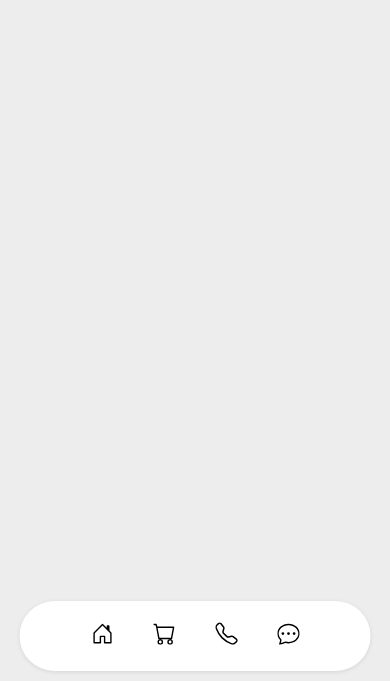
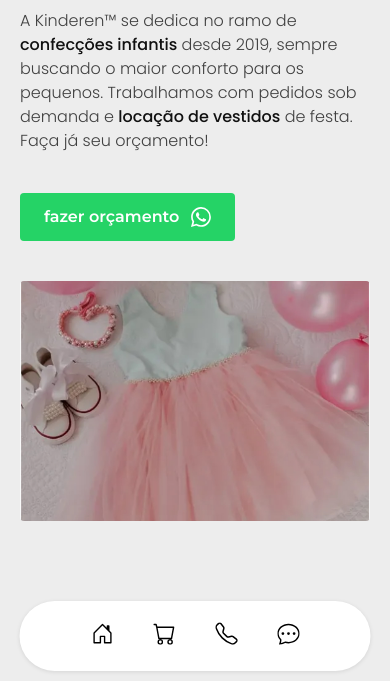
Before and after one commit to gabrielmenezesnog/kinderen, a plain HTML site: page index.html in a window 390 px wide. Shown: the part 163-844 px from the top of the page. Drawn offline with Linux system fonts and the light colour scheme; a script that the page names is missing.

Commit message:
introduction iniciated

```diff
--- a/css/colors.css
+++ b/css/colors.css
@@ -13,3 +13,7 @@
   --blue: #1e91e4;
   --grey-ed: #ededed;
 }
+
+.grey-40 {
+  color: var(--grey-40);
+}
--- a/css/global.css
+++ b/css/global.css
@@ -6,6 +6,15 @@ body {
 ul,
 li {
   list-style: none;
+  padding: 0px;
+}
+
+h1,
+h2,
+h3,
+h4,
+p {
+  margin: 0px;
   padding: 0px;
 }
 
@@ -23,6 +32,11 @@ a {
   max-width: 1200px;
 }
 
+.strong{
+  font-weight: 500;
+  color: var(--black-111);
+}
+
 @media (max-width: 600px) {
   body {
     background: var(--grey-ed);
--- a/css/header.css
+++ b/css/header.css
@@ -3,6 +3,7 @@
   justify-content: space-between;
   align-items: center;
   padding-top: 20px;
+  margin-bottom: 60px;
 }
 
 .desktop-menu ul {
@@ -13,10 +14,11 @@
 .desktop-menu li a {
   padding: 10px 20px;
   border-radius: 4px;
+  transition: 0.2s;
 }
 
-.desktop-menu li a:hover {
-  background: var(--grey-ed);
+.desktop-menu li:hover a{
+  background: var(--yellow-pure);
 }
 
 @media (max-width: 600px) {
@@ -33,5 +35,6 @@
     justify-content: center;
     align-items: center;
     padding-top: 20px;
+    margin-bottom: 20px;
   }
 }
--- /dev/null
+++ b/css/introduction.css
@@ -0,0 +1,72 @@
+.img-container-mobile {
+  display: none;
+}
+
+.intro-img {
+  object-fit: cover;
+  box-sizing: border-box;
+  width: 560px;
+  height: auto;
+  border-radius: 4px;
+}
+
+.introduction {
+  display: grid;
+  grid-template-columns: 1fr 1fr;
+  align-items: center;
+  gap: 120px;
+}
+
+.introduction h1 {
+  margin-bottom: 20px;
+}
+
+.introduction p {
+  margin-bottom: 40px;
+}
+
+.orcamento {
+  background: var(--green);
+  color: var(--white);
+  border-radius: 4px;
+  padding: 12px 24px;
+  display: flex;
+  align-items: center;
+  gap: 12px;
+  width: fit-content;
+  transition: 0.3s;
+  margin-bottom: 40px;
+}
+
+.orcamento:hover {
+  transform: scale(1.05);
+}
+
+@media (max-width: 600px) {
+  .img-container-mobile {
+    display: block;
+  }
+
+  .img-container-desktop {
+    display: none;
+  }
+
+  .intro-img {
+    object-fit: cover;
+    width: 100%;
+    height: 240px;
+    border-radius: 4px;
+  }
+
+  .introduction {
+    display: grid;
+    grid-template-columns: 1fr;
+    align-items: center;
+    gap: 0px;
+  }
+
+  .img-container {
+    display: flex;
+    justify-content: center;
+  }
+}
--- a/css/mobile-menu.css
+++ b/css/mobile-menu.css
@@ -8,7 +8,7 @@
   }
 
   .mobile-menu-position {
-    position: absolute;
+    position: fixed;
     left: 50%;
     bottom: 10px;
     width: 90%;
--- a/css/style.css
+++ b/css/style.css
@@ -1,5 +1,6 @@
-@import "global.css";
-@import "header.css";
-@import "colors.css";
-@import "tipography.css";
-@import "mobile-menu.css";
+@import 'global.css';
+@import 'header.css';
+@import 'colors.css';
+@import 'tipography.css';
+@import 'mobile-menu.css';
+@import 'introduction.css';
--- a/css/tipography.css
+++ b/css/tipography.css
@@ -9,5 +9,17 @@
 }
 
 .mr-1 {
-  font: 500 1rem/ 1.5 "montserrat", sans-serif;
+  font: 500 1rem/1.5 'montserrat', sans-serif;
 }
+
+.mr-225 {
+  font: 400 2.25rem/1.5 'montserrat', sans-serif;
+}
+
+.ms-1 {
+  font: 600 1rem/1.5 'montserrat', sans-serif;
+}
+
+.pl-1 {
+  font: 300 1rem/1.5 'poppins', sans-serif;
+}
--- a/index.html
+++ b/index.html
@@ -14,11 +14,11 @@
     <link rel="preconnect" href="https://fonts.gstatic.com" crossorigin>
     <link href="https://fonts.googleapis.com/css2?family=Montserrat:wght@400;500;600&family=Poppins:wght@300;400;500&display=swap" rel="stylesheet">
 
-    <link rel="icon" href="./resources/svg/" type="image/svg+xml">
+    <link rel="icon" href="./resources/svg/favicon.svg" type="image/svg+xml">
 </head>
 
 <body>
-    <header class="container header">
+    <header class="container header" id="inicio">
         <div class="logo">
             <img src="./resources/svg/kinderen.svg" alt="Kinderen™">
         </div>
@@ -83,6 +83,34 @@
         </nav>
     </header>
 
+    <main class="introduction-bg">
+        <div class="container introduction">
+            <div class="img-container-desktop">
+                <img class="intro-img" src="./resources/img/home-img.jpg" alt="vestido rosa infantil">
+            </div>
+            <div>
+                <h1 class="mr-225">Costura e locação</h1>
+                <p class="pl-1 grey-40">A Kinderen™ se dedica no ramo de <span class="strong">confecções infantis</span> desde 2019, sempre buscando o maior conforto para os pequenos. Trabalhamos com pedidos sob demanda e <span class="strong">locação de vestidos</span> de festa. Faça já seu orçamento!</p>
+
+                <a href="https://wa.me/message/73FYCM4Y6L6VL1" class="orcamento ms-1">fazer orçamento
+                    <svg width="20" height="20" fill="none" xmlns="http://www.w3.org/2000/svg">
+                        <g clip-path="url(#a)">
+                            <path d="M17.001 2.908A9.817 9.817 0 0 0 9.992 0C4.534 0 .085 4.447.08 9.908c0 1.748.457 3.45 1.321 4.956L0 20l5.255-1.378a9.918 9.918 0 0 0 4.737 1.207h.005c5.46 0 9.908-4.448 9.913-9.913A9.872 9.872 0 0 0 17 2.908h.001ZM9.992 18.15a8.218 8.218 0 0 1-4.195-1.15l-.3-.18-3.117.818.833-3.041-.196-.314A8.2 8.2 0 0 1 1.76 9.902c0-4.532 3.696-8.23 8.239-8.23a8.2 8.2 0 0 1 5.825 2.414 8.196 8.196 0 0 1 2.41 5.825c-.006 4.549-3.702 8.24-8.24 8.24Zm4.52-6.167c-.247-.124-1.463-.723-1.692-.808-.228-.081-.394-.123-.556.124-.166.246-.641.807-.784.969-.143.166-.29.185-.537.062-.247-.125-1.045-.385-1.99-1.231-.738-.656-1.232-1.469-1.38-1.715-.142-.248-.013-.38.11-.504.11-.11.247-.29.37-.432.126-.143.167-.248.248-.413.082-.167.043-.31-.018-.433-.063-.124-.557-1.345-.765-1.838-.2-.486-.404-.419-.557-.425-.142-.009-.309-.009-.475-.009a.911.911 0 0 0-.661.309c-.228.248-.864.846-.864 2.067 0 1.222.888 2.395 1.013 2.562.122.166 1.742 2.665 4.229 3.74.587.256 1.05.407 1.41.522.595.19 1.13.162 1.558.1.475-.072 1.464-.6 1.673-1.178.205-.58.205-1.075.142-1.18-.061-.104-.227-.165-.475-.29Z" fill="#fff" />
+                        </g>
+                        <defs>
+                            <clipPath id="a">
+                                <path fill="#fff" d="M0 0h20v20H0z" />
+                            </clipPath>
+                        </defs>
+                    </svg>
+                </a>
+
+                <div class="img-container-mobile">
+                    <img class="intro-img" src="./resources/img/home-img.jpg" alt="vestido rosa infantil">
+                </div>
+            </div>
+        </div>
+    </main>
 
 </body>
 <script type="module" src="./js/script.js"></script>
--- a/js/script.js
+++ /dev/null
@@ -1 +0,0 @@
-import MobileNavBar from './modules/prevent-default.js';
```
Also changed, not shown: css/slide.css (added, +29 -0 lines), resources/img/home-img.jpg (added), resources/svg/whatsapp.svg.
